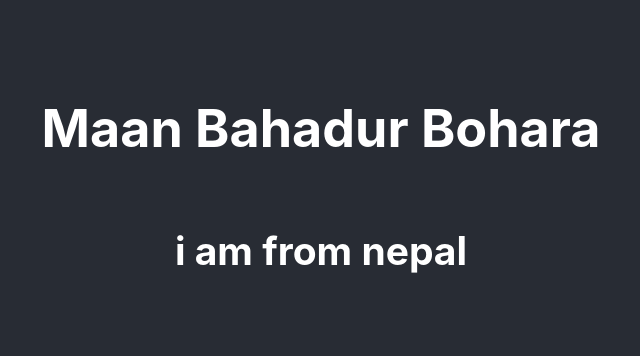
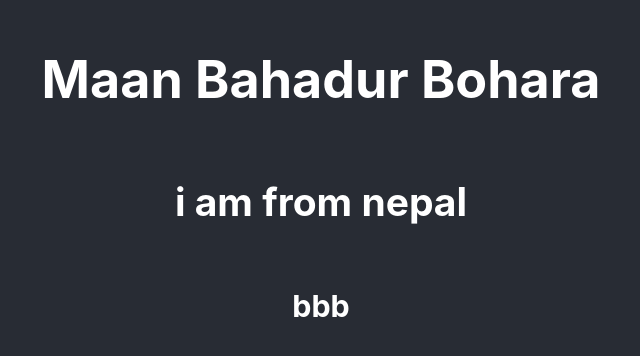
Before and after one commit to kraftifyweb/maanbahadur, a React (Create React App) app: page / in a window 1280 px wide. Shown: the part 216-572 px from the top of the page, without its empty margins (319-959 px from the left). Built offline with nearby package versions, Linux system fonts and the light colour scheme.

Commit message:
4th commit

```diff
--- a/src/App.js
+++ b/src/App.js
@@ -1,6 +1,6 @@
 import './App.css';
-import Foot from './Comp/Foot/Foot';
-import Head from './Comp/Head/Head';
+import Foot from './Comp/Foot/Foot.jsx';
+import Head from './Comp/Head/Head.jsx';
 
 function App() {
   return (
@@ -9,6 +9,7 @@ function App() {
       <header className="App-header">
         <h1>Maan Bahadur Bohara</h1>
         <h2>i am from nepal</h2>
+        <h3>bbb</h3>
       </header>
       <Foot />
     </div>
```
